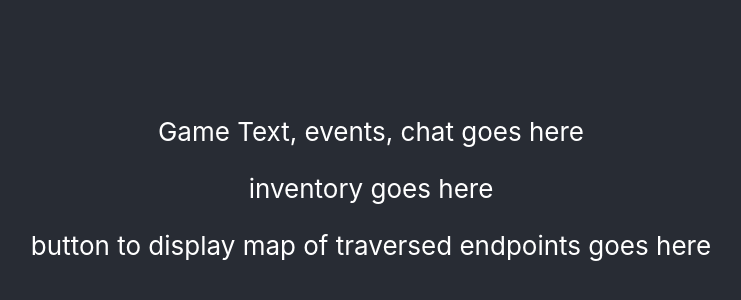
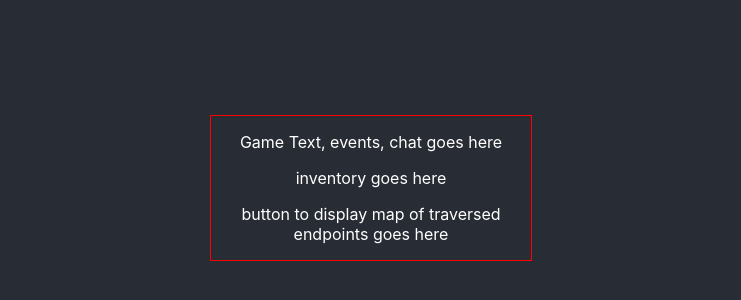
Before and after one commit to cs-unknown/FE, a React (Create React App) app in the folder cs-unknown/: page /home in a window 1280 px wide. Shown: the part 212-512 px from the top of the page, without its empty margins (269-1010 px from the left). Built offline with nearby package versions, Linux system fonts and the light colour scheme.

Commit message:
side bar sub components.

```diff
--- a/cs-unknown/src/App.css
+++ b/cs-unknown/src/App.css
@@ -36,3 +36,9 @@
     transform: rotate(360deg);
   }
 }
+
+.sidebar-container {
+  border: 1px solid red;
+  max-width: 25%;
+  font-size: 1rem;
+}
--- /dev/null
+++ b/cs-unknown/src/components/Sidebar/BottomSB.js
@@ -0,0 +1,12 @@
+import React from "react";
+import axiosWithAuth from "../utils/axiosWithAuth.js";
+
+const BottomSB = () => {
+  return (
+    <div className="sidebar bottom-sb">
+      <p>button to display map of traversed endpoints goes here</p>
+    </div>
+  );
+};
+
+export default BottomSB;
--- /dev/null
+++ b/cs-unknown/src/components/Sidebar/MiddleSB.js
@@ -0,0 +1,12 @@
+import React from "react";
+import axiosWithAuth from "../utils/axiosWithAuth.js";
+
+const MiddleSB = () => {
+  return (
+    <div className="sidebar middle-sb">
+      <p>inventory goes here</p>
+    </div>
+  );
+};
+
+export default MiddleSB;
--- a/cs-unknown/src/components/Sidebar/Sidebar.js
+++ b/cs-unknown/src/components/Sidebar/Sidebar.js
@@ -1,13 +1,16 @@
 import React from 'react';
 import axiosWithAuth from '../utils/axiosWithAuth.js';
+import TopSB from './TopSB.js';
+import MiddleSB from './MiddleSB.js';
+import BottomSB from './BottomSB.js';
 
 const Sidebar = () => {
 
   return (
-    <div className='sidebar'>
-      <p>Game Text, events, chat goes here</p>
-      <p>inventory goes here</p>
-      <p>button to display map of traversed endpoints goes here</p>
+    <div className='sidebar-container'>
+      <TopSB />
+      <MiddleSB />
+      <BottomSB />
     </div>
   )
 }
--- /dev/null
+++ b/cs-unknown/src/components/Sidebar/TopSB.js
@@ -0,0 +1,12 @@
+import React from "react";
+import axiosWithAuth from "../utils/axiosWithAuth.js";
+
+const TopSB = () => {
+  return (
+    <div className="sidebar top-sb">
+      <p>Game Text, events, chat goes here</p>
+    </div>
+  );
+};
+
+export default TopSB;
```
